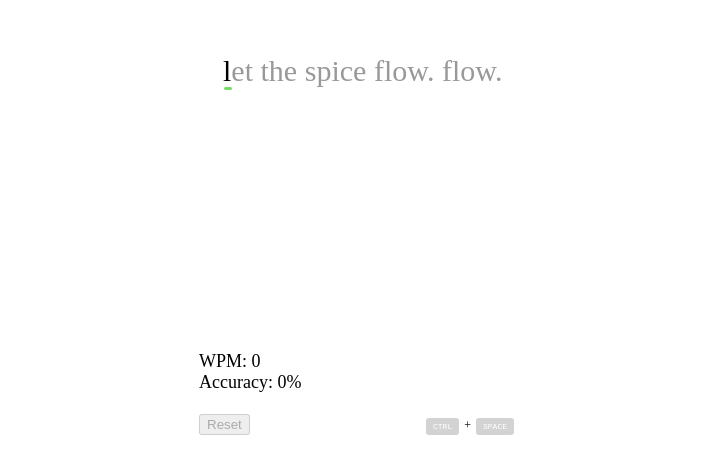
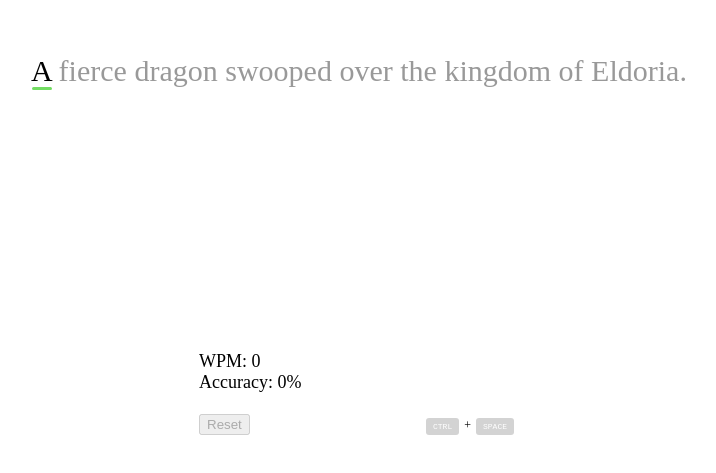
Before and after one commit to playforest/type-rank, a React (Vite) app in the folder client/: page / in a window 1280 px wide. Shown: the part 197-670 px from the top of the page, without its empty margins (281-997 px from the left). Built offline with nearby package versions, Linux system fonts and the light colour scheme.

Commit message:
fix: ignore non character keys

```diff
--- a/client/src/App.tsx
+++ b/client/src/App.tsx
@@ -6,7 +6,8 @@ import { Menu } from './components/Menu'
 function App() {
   const promptRef = useRef<HTMLDivElement>(null)
 
-  let displayText: string = 'let the spice flow. flow.'
+
+  let displayText: string = 'A fierce dragon swooped over the kingdom of Eldoria. '
 
   const [isTypingActive, setIsTypingActive] = useState<boolean>(true)
   const [inputText, setInputText] = useState<string[]>([])
@@ -71,6 +72,8 @@ function App() {
 
   useEffect(() => {
     if (promptRef.current) {
+      const nonCharKeys = ['Shift', 'Control', 'Alt', 'CapsLock', 'Tab', 'Escape', 'Enter', 'ArrowLeft', 'ArrowRight', 'ArrowUp', 'ArrowDown'];
+
       const handleTextInput = (e: KeyboardEvent) => {
         setIsTimerActive(true)
         calculateAccuracy()
@@ -93,7 +96,7 @@ function App() {
             newCursor = newCursor - 1;
           }
 
-        } else {
+        } else if (!nonCharKeys.includes(e.key)) {
 
           if (e.key === ' ') {
             calculateWPM()
```
Also changed, not shown: 1 other file (tests, documents, lock files or other folders).
